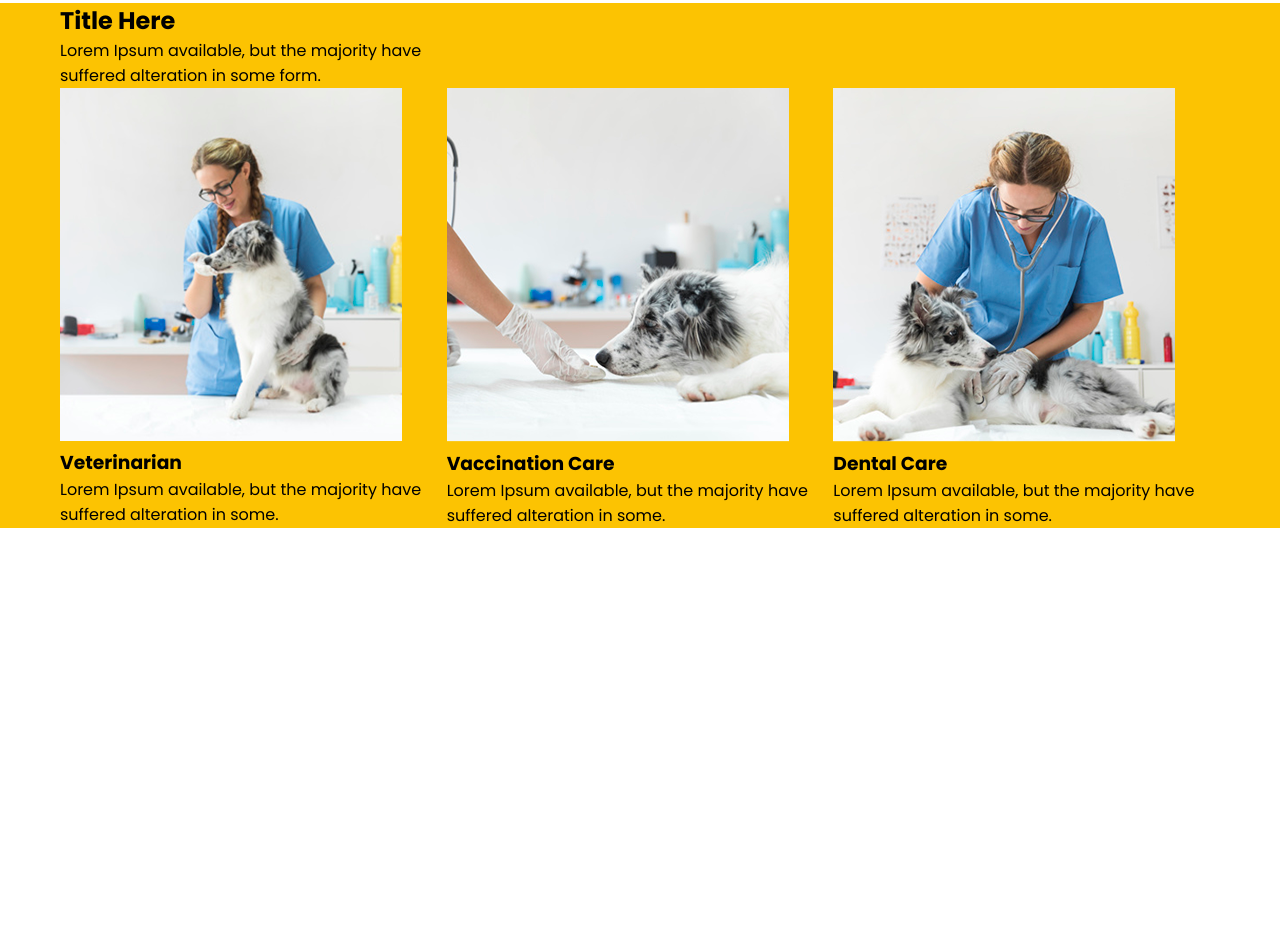
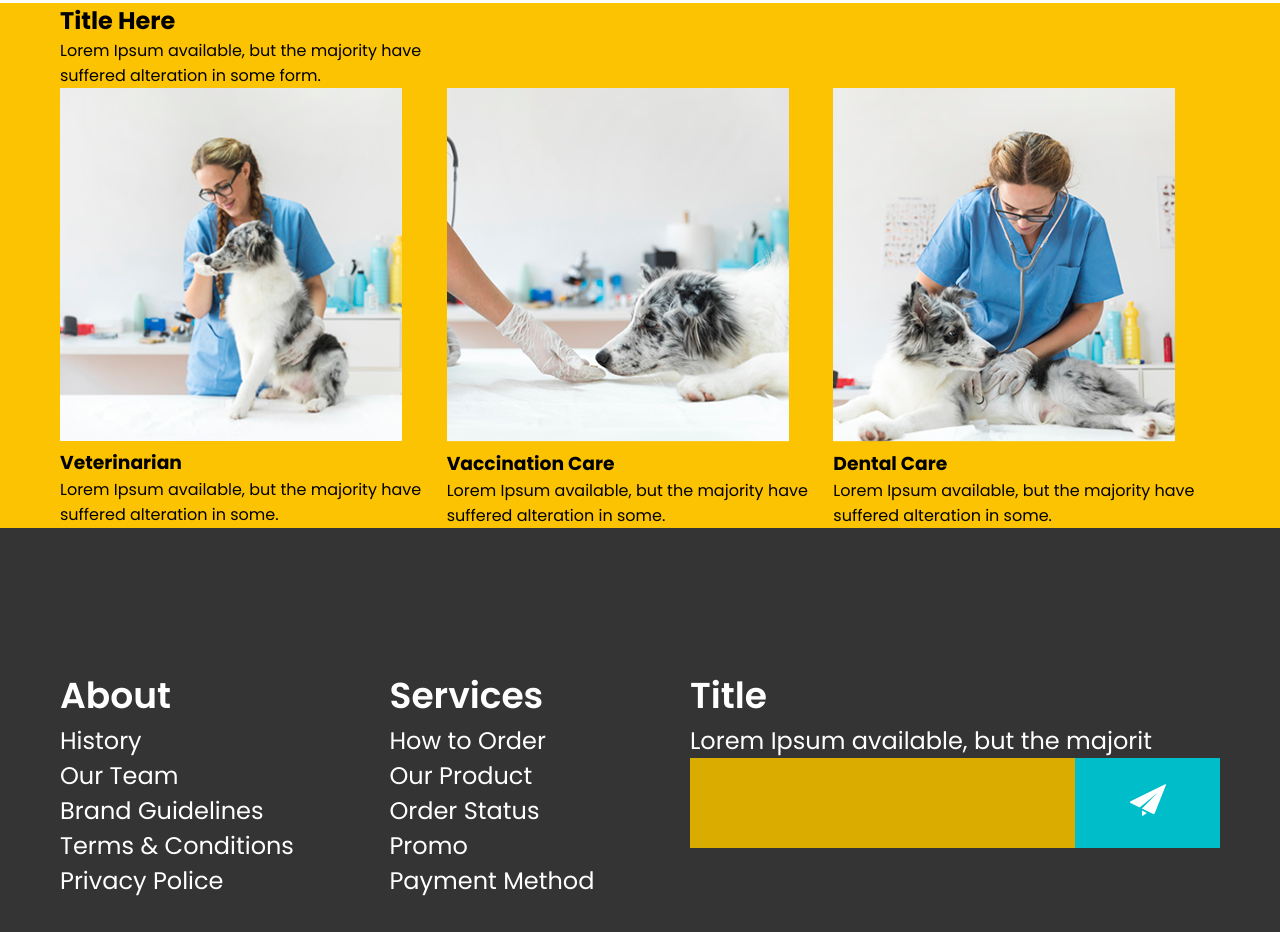
Before and after one commit to FoxicUA/veterinary_clinic_3487424psd, a plain HTML site: page index.html in a window 1280 px wide. Shown: the part 1868-2800 px from the top of the page. Before the commit the page ends 2396 px from the top, so only its background shows below. Drawn offline with Linux system fonts and the light colour scheme.

Commit message:
add footer

```diff
--- a/index.html
+++ b/index.html
@@ -7,7 +7,7 @@
   <link rel="preconnect" href="https://fonts.googleapis.com">
 <link rel="preconnect" href="https://fonts.gstatic.com" crossorigin>
 <link href="https://fonts.googleapis.com/css2?family=Poppins:wght@400;500;600;700&display=swap" rel="stylesheet">
-  <title>Veterinar</title>
+  <title>Veterinary</title>
 </head>
 <body>
   <div class="nav-container">
@@ -17,18 +17,18 @@
       </div>
       <div>
         <nav class="nav-menu">
-          <ul>
-            <li>
-              <a href="#">Home</a>
+          <ul class="nav-menu__list">
+            <li class="nav-menu__item">
+              <a class="nav-menu__link" href="#">Home</a>
             </li>
-            <li>
-              <a href="#">About</a>
+            <li class="nav-menu__item">
+              <a class="nav-menu__link" href="#">About</a>
             </li>
-            <li>
-              <a href="#">Service</a>
+            <li class="nav-menu__item">
+              <a class="nav-menu__link" href="#">Service</a>
             </li>
-            <li>
-              <a href="#">Contact</a>
+            <li class="nav-menu__item">
+              <a class="nav-menu__link" href="#">Contact</a>
             </li>
           </ul>
         </nav>
@@ -52,7 +52,7 @@
   suffered alteration in some form, by injected
   humour randomised words.
             </p>
-            <button class="main-btn btn d-inlblock">Contuct Us</button>
+            <button class="main-btn btn d-inlblock">Contact Us</button>
             <button class="main-btn btn d-inlblock">Our Service</button>
         </div>
         <div class="section-1-alt">
@@ -142,8 +142,67 @@
       <section class=""></section>
       <section class=""></section>
       <section class=""></section>
-      <footer>
-
+      <footer class="footer-content">
+        <div class="footer-content__inner d-flex">
+          <div class="footer-content__box">
+            <h4 class="footer-content__title">
+              About
+            </h4>
+            <ul class="footer-content__list">
+              <li class="footer-content__item">
+                <a class="footer-content__link" href="#">History</a>
+              </li>
+              <li class="footer-content__item">
+                <a class="footer-content__link" href="#">Our Team</a>
+              </li>
+              <li class="footer-content__item">
+                <a class="footer-content__link" href="#">Brand Guidelines</a>
+              </li>
+              <li class="footer-content__item">
+                <a class="footer-content__link" href="#">Terms & Conditions</a>
+              </li>
+              <li class="footer-content__item">
+                <a class="footer-content__link" href="#">Privacy Police</a>
+              </li>
+            </ul>
+          </div>
+          <div class="footer-content__box">
+            <h4 class="footer-content__title">
+              Services
+            </h4>
+            <ul class="footer-content__list">
+              <li class="footer-content__item">
+                <a class="footer-content__link" href="#">How to Order</a>
+              </li>
+              <li class="footer-content__item">
+                <a class="footer-content__link" href="#">Our Product</a>
+              </li>
+              <li class="footer-content__item">
+                <a class="footer-content__link" href="#">Order Status</a>
+              </li>
+              <li class="footer-content__item">
+                <a class="footer-content__link" href="#">Promo</a>
+              </li>
+              <li class="footer-content__item">
+                <a class="footer-content__link" href="#">Payment Method</a>
+              </li>
+            </ul>
+          </div>
+          <div class="footer-content__box">
+            <h4 class="footer-content__title">
+              Title
+            </h4>
+            <p class="footer-content__text">
+              Lorem Ipsum available, but the majorit
+            </p>
+            <form action="" class="footer-form">
+              <input type="text" name="" id="#" class="footer-form__input">
+              <button type="submit" class="footer-form__button">
+                <svg fill="#ffffff" height="36px" width="36px" version="1.1" id="Capa_1" xmlns="http://www.w3.org/2000/svg" xmlns:xlink="http://www.w3.org/1999/xlink" viewBox="0 0 495.00 495.00" xml:space="preserve" stroke="#ffffff" stroke-width="0.00495003"><g id="SVGRepo_bgCarrier" stroke-width="0"></g><g id="SVGRepo_tracerCarrier" stroke-linecap="round" stroke-linejoin="round" stroke="#CCCCCC" stroke-width="19.80012"></g><g id="SVGRepo_iconCarrier"> <g id="XMLID_51_"> <path id="XMLID_53_" d="M164.711,456.687c0,2.966,1.647,5.686,4.266,7.072c2.617,1.385,5.799,1.207,8.245-0.468l55.09-37.616 l-67.6-32.22V456.687z"></path> <path id="XMLID_52_" d="M492.431,32.443c-1.513-1.395-3.466-2.125-5.44-2.125c-1.19,0-2.377,0.264-3.5,0.816L7.905,264.422 c-4.861,2.389-7.937,7.353-7.904,12.783c0.033,5.423,3.161,10.353,8.057,12.689l125.342,59.724l250.62-205.99L164.455,364.414 l156.145,74.4c1.918,0.919,4.012,1.376,6.084,1.376c1.768,0,3.519-0.322,5.186-0.977c3.637-1.438,6.527-4.318,7.97-7.956 L494.436,41.257C495.66,38.188,494.862,34.679,492.431,32.443z"></path> </g> </g></svg>
+              </button>
+            </form>
+          </div>
+        </div>
       </footer>
 
 
--- a/style.css
+++ b/style.css
@@ -60,18 +60,18 @@
   display: flex;
 }
 
-.nav-menu ul li{
-  margin: 0 20px;
+.nav-menu__list {
+  gap: 0 40px;
 }
 
-.nav-menu ul li a {
+.nav-menu__link {
   font-size: 28px;
-  padding: 5px 10px;
+  padding: 4px 6px;
   color: #fff;
   cursor: pointer;
 }
 
-.nav-menu ul li a:hover {
+.nav-menu__link:hover {
   color: #313243;
   text-shadow: 1px 2px 5px;
   transition: all 0.5s ease-out;
@@ -178,3 +178,58 @@ input.nav-search-input::placeholder {
   max-width: 560px;
   font-size: 28px;
 }
+
+
+/*Footer section*/
+
+.footer-content {
+  background-color: #343434;
+  color: #fff;
+}
+
+.footer-content__inner {
+  max-width: 1160px;
+  padding: 140px 0;
+  margin: 0 auto;
+  justify-content: space-between;
+}
+
+.footer-content__title {
+  font-size: 36px;
+  font-weight: 600;
+}
+
+.footer-content__text {
+  font-size: 24px;
+}
+
+/* .footer-content__inner:last-child {
+  text-align: right;
+  display: flex;
+} */
+
+.footer-content__link {
+  color: #fff;
+  font-size: 24px;
+  font-weight: 400;
+}
+
+.footer-form {
+  width: 530px;
+  height: 90px;
+  display: flex;
+}
+
+.footer-form__input {
+  width: 386px;
+  height: 90px;
+  background-color: #daac00;
+  border: none;
+}
+
+.footer-form__button {
+  width: 145px;
+  height: 90px;
+  background-color: #00bec9;
+  border: none;
+}
```
Also changed, not shown: images/send-svgrepo-com.svg (added).
